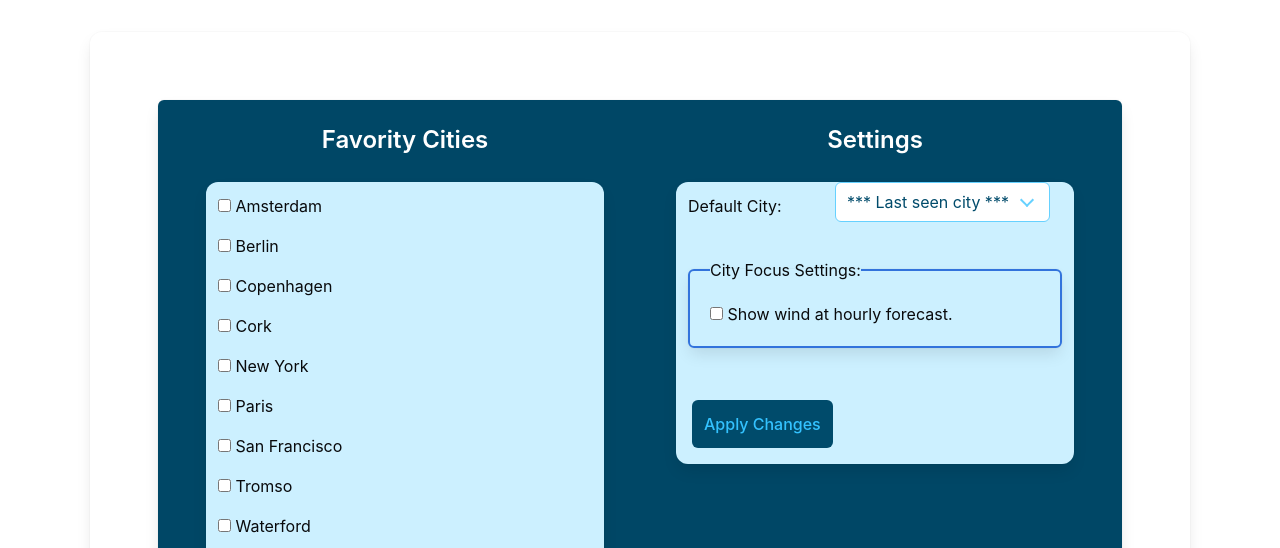
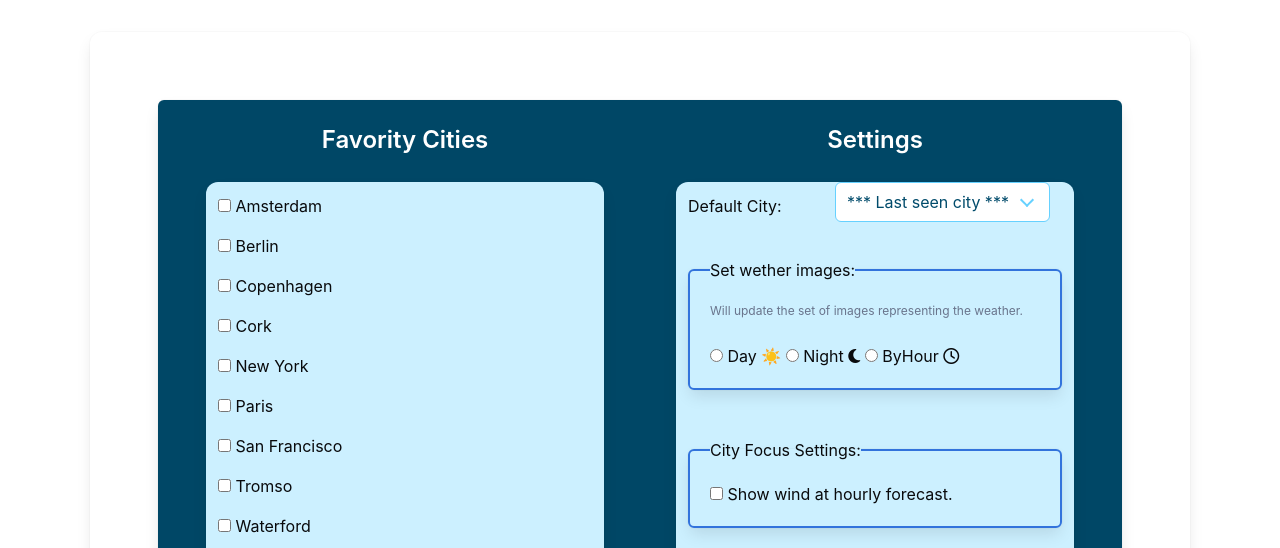
Before and after one commit to MarciaSatie/MS_WeatherApp, an Eleventy site: page preferences.njk in a window 1280 px wide. Shown: the part 252-800 px from the top of the page. Built offline with nearby package versions, Linux system fonts and the light colour scheme; Eleventy itself is replaced by a stand-in of ours; files that its build step writes are made by us from their sources.

Commit message:
adding Setting  wether images to preferences

```diff
--- a/js/components/icons.js
+++ b/js/components/icons.js
@@ -2,5 +2,6 @@ dotify.components.icons = {
     Temp: `<i class="fa-solid fa-temperature-high"></i>`,
     Wind:`<i class="fa-solid fa-wind"></i>`,
     Clock:`<i class="fa-regular fa-clock"></i>`,
-    Sun:`<i class="fa-solid fa-sun"></i>`
+    Sun:`<i class="fa-solid fa-sun"></i>`,
+    Moon:`<i class="fa-solid fa-moon"></i>`
   };
--- a/js/pages/preferences.js
+++ b/js/pages/preferences.js
@@ -44,12 +44,32 @@ document.addEventListener("DOMContentLoaded", () => {
     const isSelected = (dotify.components.LStorage.LSCWasSelected =="true") ? "selected" : "";
     dropdown.innerHTML += `<option value="lastCity" ${isSelected}>*** Last seen city ***<option>`;
 
-    //windHourly checkbox.
+    //Settings: windHourly checkbox. --------------------------------------------------------------------
     const isChecked_WH = localStorage.getItem("windHourlyCB");
     if(isChecked_WH=="true"){
         const windHourlyCB = document.querySelector("#windHourlyCB");
         windHourlyCB.checked = true;
     }
+
+    //Settings: manipulate weather images:
+    const radioIMGSet =[{name:"Day",icon:"☀️"},
+                      {name:"Night", icon:dotify.components.icons.Moon},
+                      {name:"ByHour", icon:dotify.components.icons.Clock}
+                     ]
+
+    const weatherIMG = document.querySelector(".radioWeatherIMG");
+    const selRadio= localStorage.getItem("radioWeatherIMG");
+
+    radioIMGSet.forEach((imgSet)=>{
+        let isRadioSelected= (selRadio == imgSet.name)? "checked" : "";
+
+        weatherIMG.innerHTML += `
+            <label class="radio">
+            <input type="radio" name="rsvp" value="${imgSet.name}" ${isRadioSelected} />
+                ${imgSet.name} ${imgSet.icon}
+            </label>
+        `;
+    });
 
 
 });
@@ -93,8 +113,16 @@ document.addEventListener("DOMContentLoaded", () => {
         }
         //End of Defaul city.
 
+        //Storing information from windHourlyCB Checkbox
         const windHourlyCB = document.querySelector("#windHourlyCB");
         (windHourlyCB.checked == true)? localStorage.setItem("windHourlyCB",true) : localStorage.setItem("windHourlyCB",false);
 
+        //Storing information from radioWeatherIMG Radio
+        const selectedWeatherIMG = document.querySelector('input[name="rsvp"]:checked');
+        if (selectedWeatherIMG) {
+        localStorage.setItem("radioWeatherIMG", selectedWeatherIMG.value);
+        }
+
+
         location.reload();// refresh the page
     }
--- a/preferences.njk
+++ b/preferences.njk
@@ -42,7 +42,19 @@ title: Preferences
                                 <!--Wil be filled with javascript-->
                             </select>
                         </div>
+                        <br/>
 
+                        <!--manipulating wether images-->
+                        <fieldset class="box has-background-info-light border  has-text-black"style="border: 2px solid #3273dc; border-radius: 6px;">
+                            <legend>Set wether images:</legend>
+                            <p class="is-size-7 has-text-grey mb-5">
+                                Will update the set of images representing the weather.
+                            </p>
+                            <div class="radioWeatherIMG control has-text-black">
+                                <!--Wil be filled with javascript-->
+                            </div>
+                       </fieldset>
+                        <!--City Focus page Settings-->
                         <br/>
                         <fieldset class="box has-background-info-light border  has-text-black"style="border: 2px solid #3273dc; border-radius: 6px;">
                             <legend>City Focus Settings:</legend>
@@ -50,7 +62,6 @@ title: Preferences
                                 <input id="windHourlyCB" type="checkbox" />
                                 Show wind at hourly forecast.
                             </label>
-
                         </fieldset>
                         <br/>
                         <div>
```
